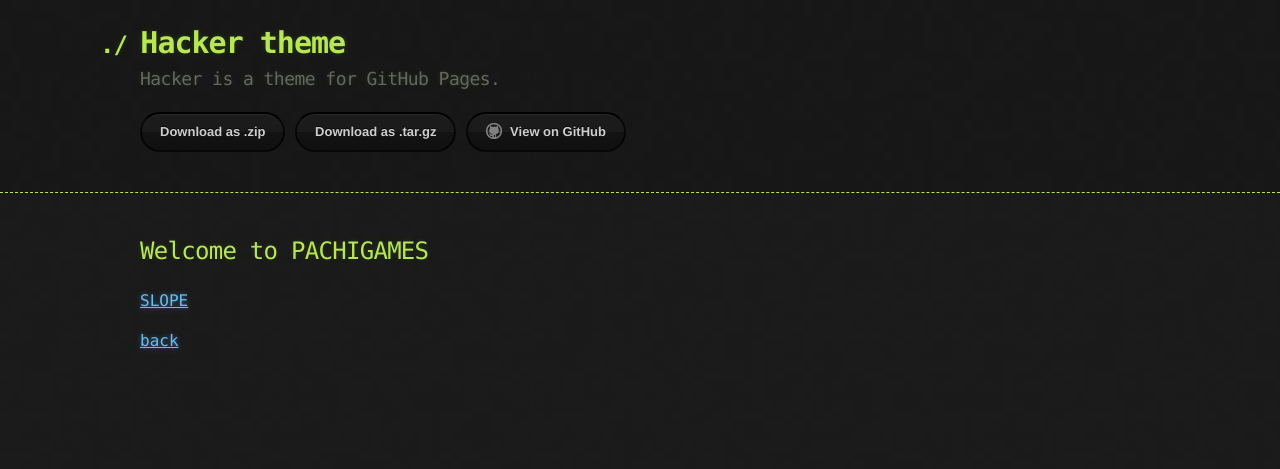
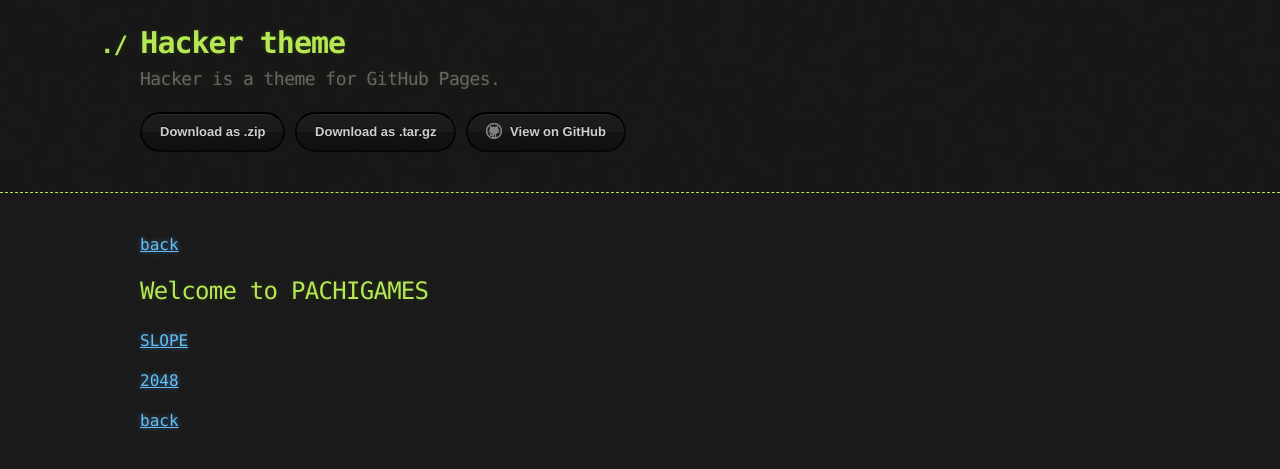
Before and after one commit to pachi2mon/pachig-mes, a Jekyll site: the page built from another-page.md, in a window 1280 px wide. Shown: the top 469 px of the page. Built offline with Jekyll 4.4.1, drawn with Linux system fonts in a browser that asks for light colours; our own code applies the rules of GitHub Pages for plain Markdown files.

Commit message:
Update another-page.md

```diff
--- a/another-page.md
+++ b/another-page.md
@@ -1,5 +1,11 @@
-
+[back](./)
 ## Welcome to PACHIGAMES
   [SLOPE](https://pachimonedu.github.io/SI0p3-92m3/)
 
+[2048](https://pachimonedu.github.io/vh/)
+
+
+
+
+
 [back](./)
```
